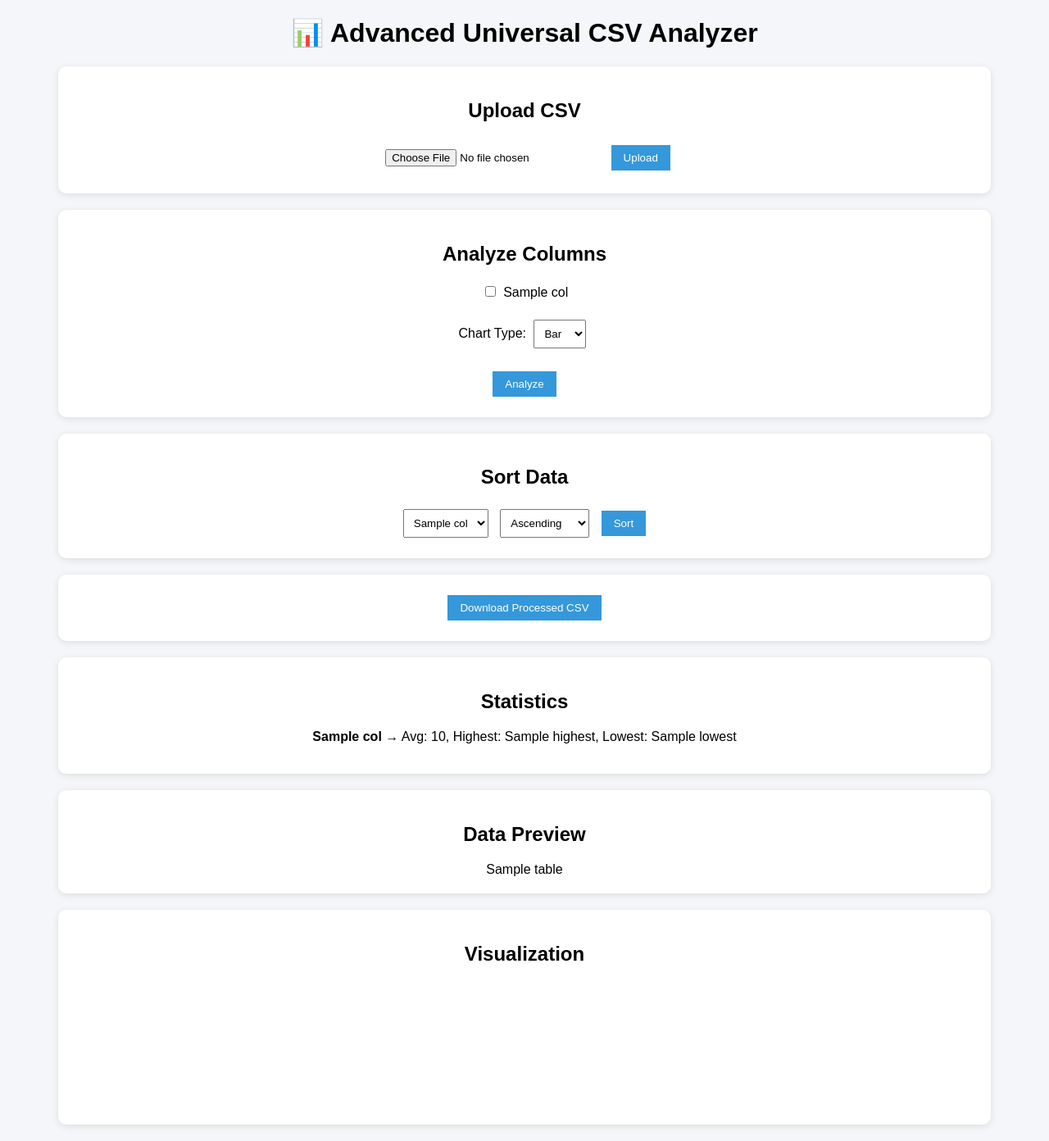
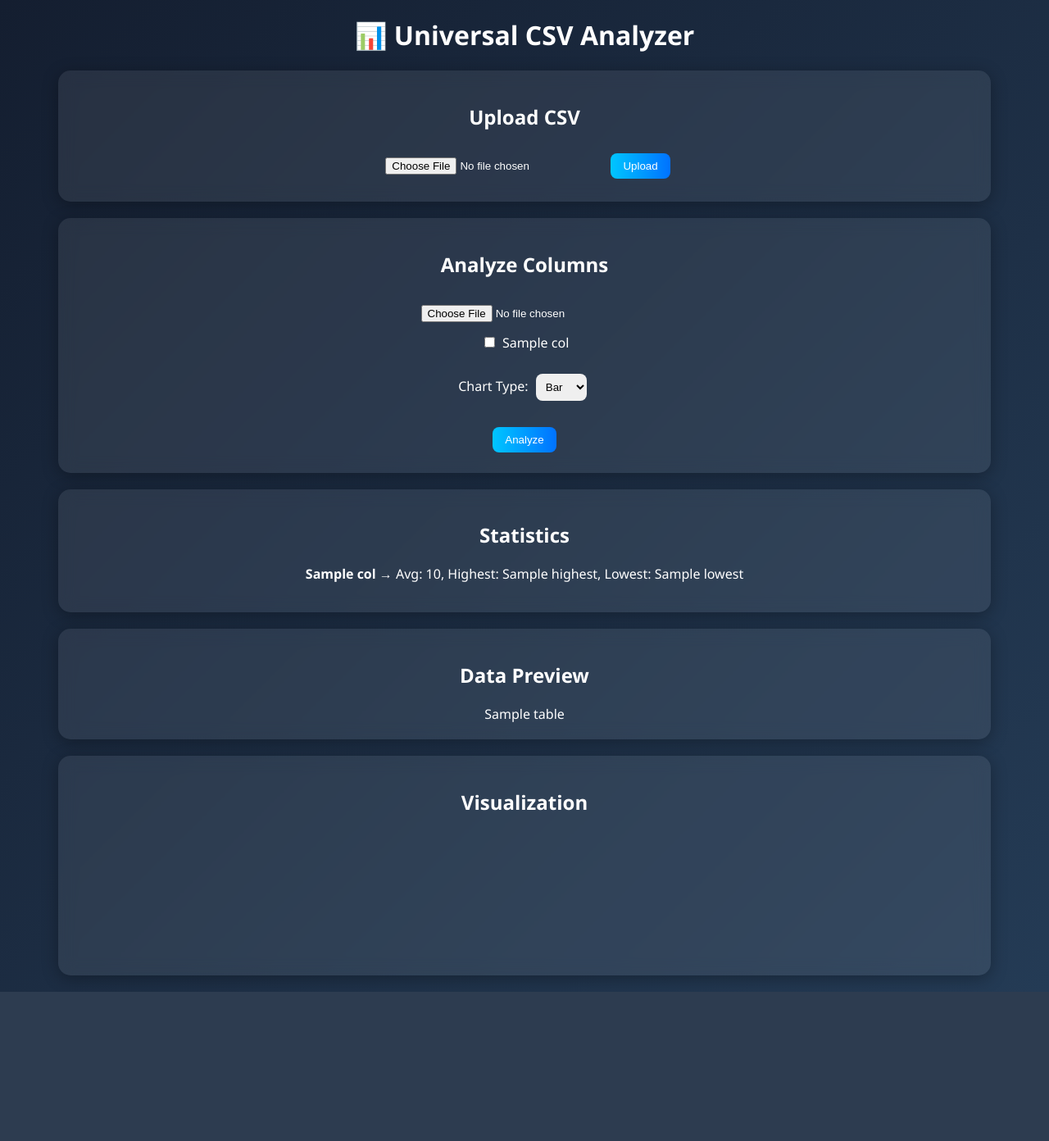
Before and after one commit to 2300032389/csv-analyzer, a Flask app: template templates/index.html in a window 1280 px wide. Shown: the whole page at 82% size. After the commit the page ends 1210 px from the top, so only its background shows below. Run offline with Flask 3, Linux system fonts and the light colour scheme; the template is opened without the code that fills it: most values are stand-ins (such as "Sample title", 1, 10 or a date in 2020); a map, chart or similar area stays blank.

Commit message:
Stateless architecture fix

```diff
--- a/app.py
+++ b/app.py
@@ -5,89 +5,85 @@ import os
 
 app = Flask(__name__)
 
-uploaded_data = None
-
 @app.route("/", methods=["GET", "POST"])
 def index():
-    global uploaded_data
 
+    table = None
     stats = None
-    table = None
     numeric_columns = []
     selected_columns = []
     chart_type = "bar"
     labels = []
     values = []
 
+    df = None
+
     # =====================
-    # Upload CSV
+    # CSV Upload
     # =====================
     if request.method == "POST":
 
         if "upload_csv" in request.form:
-            file = request.files["csv_file"]
+            file = request.files.get("csv_file")
 
-            if file.filename != "":
+            if file and file.filename != "":
                 try:
-                    uploaded_data = pd.read_csv(file)
+                    df = pd.read_csv(file)
                 except Exception as e:
                     return f"Error reading file: {str(e)}"
 
         # =====================
         # Analyze
         # =====================
-        if "analyze" in request.form and uploaded_data is not None:
+        if "analyze" in request.form:
+            file = request.files.get("csv_file")
 
-            selected_columns = request.form.getlist("columns")
-            chart_type = request.form.get("chart_type")
+            if file and file.filename != "":
+                df = pd.read_csv(file)
 
-            if selected_columns:
+            if df is not None:
+                selected_columns = request.form.getlist("columns")
+                chart_type = request.form.get("chart_type", "bar")
 
-                numeric_data = uploaded_data[selected_columns].apply(pd.to_numeric, errors="coerce")
+                if selected_columns:
+                    numeric_data = df[selected_columns].apply(pd.to_numeric, errors="coerce")
 
-                stats = {}
-                for col in selected_columns:
-                    column_data = numeric_data[col].dropna()
-                    stats[col] = {
-                        "average": round(column_data.mean(), 2),
-                        "highest": column_data.max(),
-                        "lowest": column_data.min()
-                    }
+                    stats = {}
+                    for col in selected_columns:
+                        column_data = numeric_data[col].dropna()
+                        stats[col] = {
+                            "average": round(column_data.mean(), 2),
+                            "highest": column_data.max(),
+                            "lowest": column_data.min()
+                        }
 
-                labels = uploaded_data.index.astype(str).tolist()
-                values = numeric_data[selected_columns].fillna(0).values.tolist()
+                    labels = df.index.astype(str).tolist()
+                    values = numeric_data.fillna(0).values.tolist()
 
         # =====================
-        # Sort
+        # Download
         # =====================
-        if "sort" in request.form and uploaded_data is not None:
-            col = request.form["sort_column"]
-            order = request.form["order"]
+        if "download" in request.form:
+            file = request.files.get("csv_file")
 
-            uploaded_data[col] = pd.to_numeric(uploaded_data[col], errors="coerce")
+            if file and file.filename != "":
+                df = pd.read_csv(file)
 
-            uploaded_data = uploaded_data.sort_values(
-                by=col,
-                ascending=(order == "asc")
-            )
+                buffer = io.StringIO()
+                df.to_csv(buffer, index=False)
+                buffer.seek(0)
 
-        # =====================
-        # Download CSV
-        # =====================
-        if "download" in request.form and uploaded_data is not None:
-            buffer = io.StringIO()
-            uploaded_data.to_csv(buffer, index=False)
-            buffer.seek(0)
-            return send_file(
-                io.BytesIO(buffer.getvalue().encode()),
-                mimetype="text/csv",
-                as_attachment=True,
-                download_name="processed_data.csv"
-            )
+                return send_file(
+                    io.BytesIO(buffer.getvalue().encode()),
+                    mimetype="text/csv",
+                    as_attachment=True,
+                    download_name="processed_data.csv"
+                )
 
-    if uploaded_data is not None:
-        table = uploaded_data.to_html(classes="table", index=False)
-        numeric_columns = uploaded_data.select_dtypes(include=["number"]).columns.tolist()
+    # Detect numeric columns only if df exists
+    if df is not None:
+        numeric_columns = df.select_dtypes(include=["number"]).columns.tolist()
+        table = df.to_html(classes="table", index=False)
 
     return render_template(
         "index.html",
--- a/templates/index.html
+++ b/templates/index.html
@@ -1,38 +1,70 @@
 <!DOCTYPE html>
 <html>
 <head>
-    <title>Advanced CSV Analyzer</title>
+    <title>Universal CSV Analyzer</title>
     <script src="https://cdn.jsdelivr.net/npm/chart.js"></script>
     <style>
-        body { font-family: Arial; background: #f4f6f9; text-align: center; }
-        .container { width: 90%; margin: auto; }
+        body {
+            font-family: 'Segoe UI', sans-serif;
+            background: linear-gradient(135deg, #141e30, #243b55);
+            color: white;
+            text-align: center;
+        }
+
+        .container {
+            width: 90%;
+            margin: auto;
+        }
+
         .card {
-            background: white;
+            background: rgba(255, 255, 255, 0.08);
+            backdrop-filter: blur(10px);
             padding: 20px;
             margin: 20px 0;
-            border-radius: 10px;
-            box-shadow: 0 2px 8px rgba(0,0,0,0.1);
+            border-radius: 15px;
+            box-shadow: 0 4px 20px rgba(0,0,0,0.3);
         }
-        input, select { padding: 8px; margin: 5px; }
+
+        input, select {
+            padding: 8px;
+            margin: 5px;
+            border-radius: 8px;
+            border: none;
+        }
+
         button {
             padding: 8px 15px;
             margin: 5px;
-            background: #3498db;
+            background: linear-gradient(to right, #00c6ff, #0072ff);
             color: white;
             border: none;
+            border-radius: 8px;
             cursor: pointer;
         }
-        table { margin: auto; border-collapse: collapse; }
-        th, td { padding: 10px; border: 1px solid #ddd; }
+
+        table {
+            margin: auto;
+            border-collapse: collapse;
+            width: 100%;
+            color: white;
+        }
+
+        th, td {
+            padding: 10px;
+            border: 1px solid rgba(255,255,255,0.2);
+        }
+
+        th {
+            background: rgba(255,255,255,0.1);
+        }
     </style>
 </head>
 <body>
 
 <div class="container">
 
-<h1>📊 Advanced Universal CSV Analyzer</h1>
+<h1>📊 Universal CSV Analyzer</h1>
 
-<!-- Upload -->
 <div class="card">
 <h2>Upload CSV</h2>
 <form method="POST" enctype="multipart/form-data">
@@ -44,7 +76,10 @@
 {% if numeric_columns %}
 <div class="card">
 <h2>Analyze Columns</h2>
-<form method="POST">
+<form method="POST" enctype="multipart/form-data">
+    <input type="file" name="csv_file" accept=".csv" required>
+
+    <br>
 
     {% for col in numeric_columns %}
         <input type="checkbox" name="columns" value="{{ col }}"> {{ col }}
@@ -64,31 +99,6 @@
     <button name="analyze">Analyze</button>
 </form>
 </div>
-
-<div class="card">
-<h2>Sort Data</h2>
-<form method="POST">
-    <select name="sort_column">
-        {% for col in numeric_columns %}
-        <option value="{{ col }}">{{ col }}</option>
-        {% endfor %}
-    </select>
-
-    <select name="order">
-        <option value="asc">Ascending</option>
-        <option value="desc">Descending</option>
-    </select>
-
-    <button name="sort">Sort</button>
-</form>
-</div>
-
-<div class="card">
-<form method="POST">
-    <button name="download">Download Processed CSV</button>
-</form>
-</div>
-
 {% endif %}
 
 {% if stats %}
```
